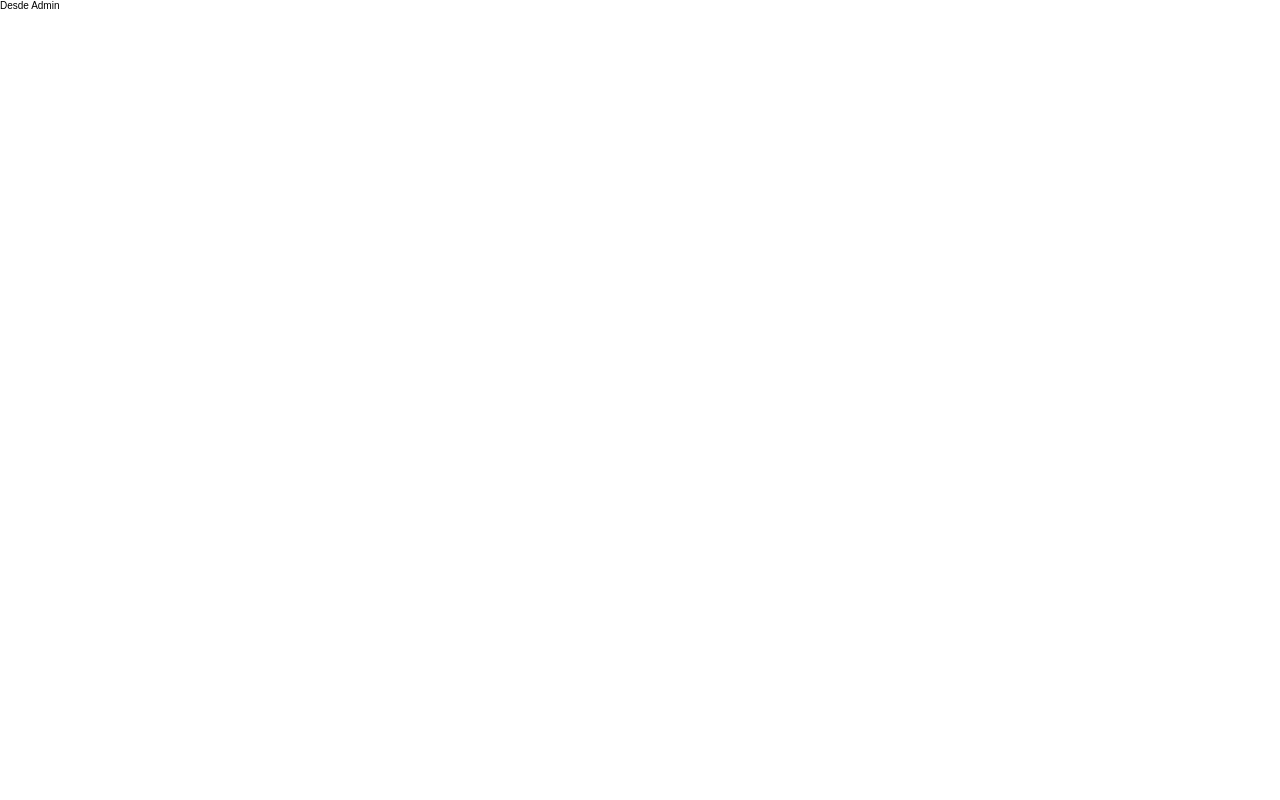
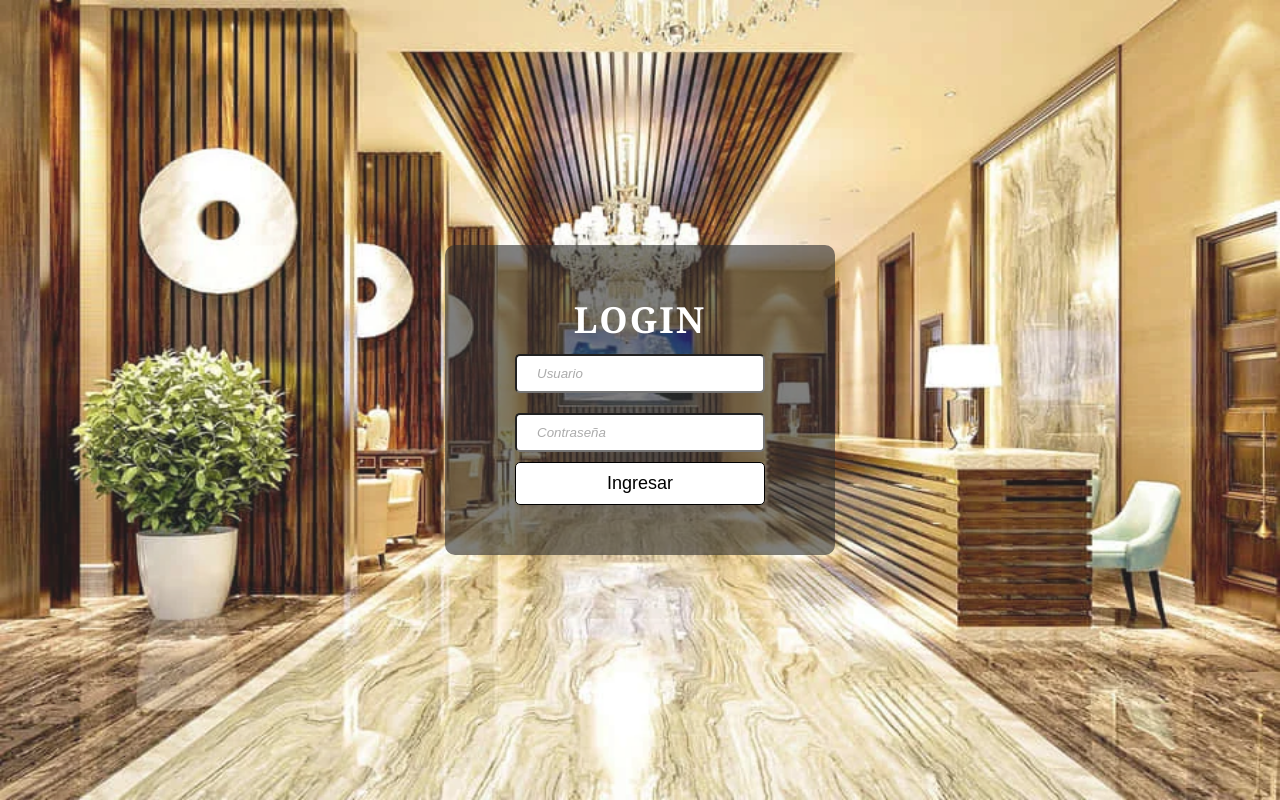
Before and after one commit to BillyCastroB/MERN-hotel, a React (Vite) app: page /admin in a window 1280 px wide. Built offline with nearby package versions, Linux system fonts and the light colour scheme.

Commit message:
creacion de login hotel

```diff
--- a/src/App.jsx
+++ b/src/App.jsx
@@ -5,6 +5,7 @@ import { Contacto } from './Components/Contacto/Contacto';
 import { Habitaciones } from './Components/Habitaciones/Habitaciones';
 import { ReservaHabitacion } from './Components/Habitaciones/ReservaHabitacion/ReservaHabitacion';
 import { Admin } from './Components/Admin/Admin';
+import { Crud } from './Components/Admin/Crud/Crud';
 
 function App() {
   return (
@@ -16,6 +17,7 @@ function App() {
           <Route path="/contacto" element={<Contacto />} />
           <Route path="/reservar" element={<ReservaHabitacion />} />
           <Route path="/admin" element={<Admin />} />
+          <Route path="/panel" element={<Crud />} />
         </Routes>
       </BrowserRouter>
     </HabitacionState>
--- a/src/Components/Admin/Admin.css
+++ b/src/Components/Admin/Admin.css
@@ -0,0 +1,46 @@
+
+fieldset{
+ display: flex;
+ flex-direction: column;
+ padding: 1rem 0;
+ border: transparent;
+}
+.contenedor-login{
+ width: 100%;
+ height: 100vh;
+ display: grid;
+ place-items: center;
+}
+.titulo-login{
+ color: white;
+ font-family: Cambria, Cochin, Georgia, Times, 'Times New Roman', serif;
+ letter-spacing: 2px;
+}
+.form-login{
+ width: 390px;
+ z-index: 2;
+ padding: 5rem 7rem;
+ background-color: rgba(44, 44, 44, 0.6);
+ border-radius: 10px;
+}
+.input-login{
+ width: 100%;
+ padding: 1rem 2rem;
+ border-radius: 5px;
+}
+.btn-btn-login{
+ width: 100%;
+ border: none;
+ background-color: white;
+ padding: 1rem 0;
+ border: 1px solid black;
+ border-radius: 5px;
+ font-size: 18px;
+}
+.fondo-login{
+ filter: opacity(0.9);
+ z-index: -1;
+ position: absolute;
+ width: 100%;
+ height: 100vh;
+}
--- a/src/Components/Admin/Admin.jsx
+++ b/src/Components/Admin/Admin.jsx
@@ -2,6 +2,20 @@ import React from 'react'
 import './Admin.css';
 export const Admin = () => {
   return (
-    <div>Desde Admin</div>
+    <div className='contenedor-login'>
+      <img className='fondo-login' src="imagenesPaginas/fondo-login.webp" alt="" />
+      <section className='section-login'>
+        <form className='form-login'>
+          <h2 className='titulo-login'>LOGIN</h2>
+          <fieldset>
+            <input placeholder='Usuario' className='input-login input-usuario' type="text" name="usuario"id='usuario'/>
+          </fieldset>
+          <fieldset>
+            <input  placeholder='Contraseña' className='input-login input-password' type="password" name="contraseña" id='contraseña'/>
+          </fieldset>
+          <input className='btn-btn-login'  type="submit" value={"Ingresar"}/>
+        </form>
+      </section>
+    </div>
   )
 }
--- /dev/null
+++ b/src/Components/Admin/Crud/Crud.css
@@ -0,0 +1,10 @@
+.section-inputs{
+ background-color: white;
+}
+.form-crud{
+ display: flex;
+ background-color: white;
+}
+.titulos{
+ display: flex;
+}
--- /dev/null
+++ b/src/Components/Admin/Crud/Crud.jsx
@@ -0,0 +1,48 @@
+import React from 'react'
+import './Crud.css';
+export const Crud = () => {
+  return (
+    <div>
+     <section className='section-inputs'>
+      <img src="" alt="icono" />
+      <div className='formulario-editar-crear'>
+       <form className='form-crud'>
+        <fieldset>
+         <label htmlFor="nombre">Nombre</label>
+         <input placeholder='Nombre' type="text" name='nombre' id='nombre'/>
+        </fieldset>
+        <fieldset>
+         <label htmlFor="apellidos">Apellidos</label>
+         <input placeholder='Apellidos' type="text" name='apellidos' id='apellidos'/>
+        </fieldset>
+        <fieldset>
+         <label htmlFor="telefono">Telefono</label>
+         <input placeholder='Telefono' type="number" name='telefono' id='telefono'/>
+        </fieldset>
+        <fieldset>
+         <label htmlFor="inicio">Fecha Inicio</label>
+         <input type="date" name='inicio' id='inicio'/>
+        </fieldset>
+        <fieldset>
+         <label htmlFor="fin">Fecha Fin</label>
+         <input type="date" name='fin' id='fin'/>
+        </fieldset>
+         <input type="submit" value={"crear/editar"}/>
+       </form>
+      </div>
+     </section>
+     <section className='section-valores'>
+      <div className='titulos'>
+       <p>Nombre</p>
+       <p>Nombre</p>
+       <p>Nombre</p>
+       <p>Nombre</p>
+       <p>Nombre</p>
+      </div>
+      <div>
+
+      </div>
+     </section>
+    </div>
+  )
+}
```
Also changed, not shown: public/imagenesPaginas/fondo-login.webp (added), 1 other file (tests, documents, lock files or other folders).
